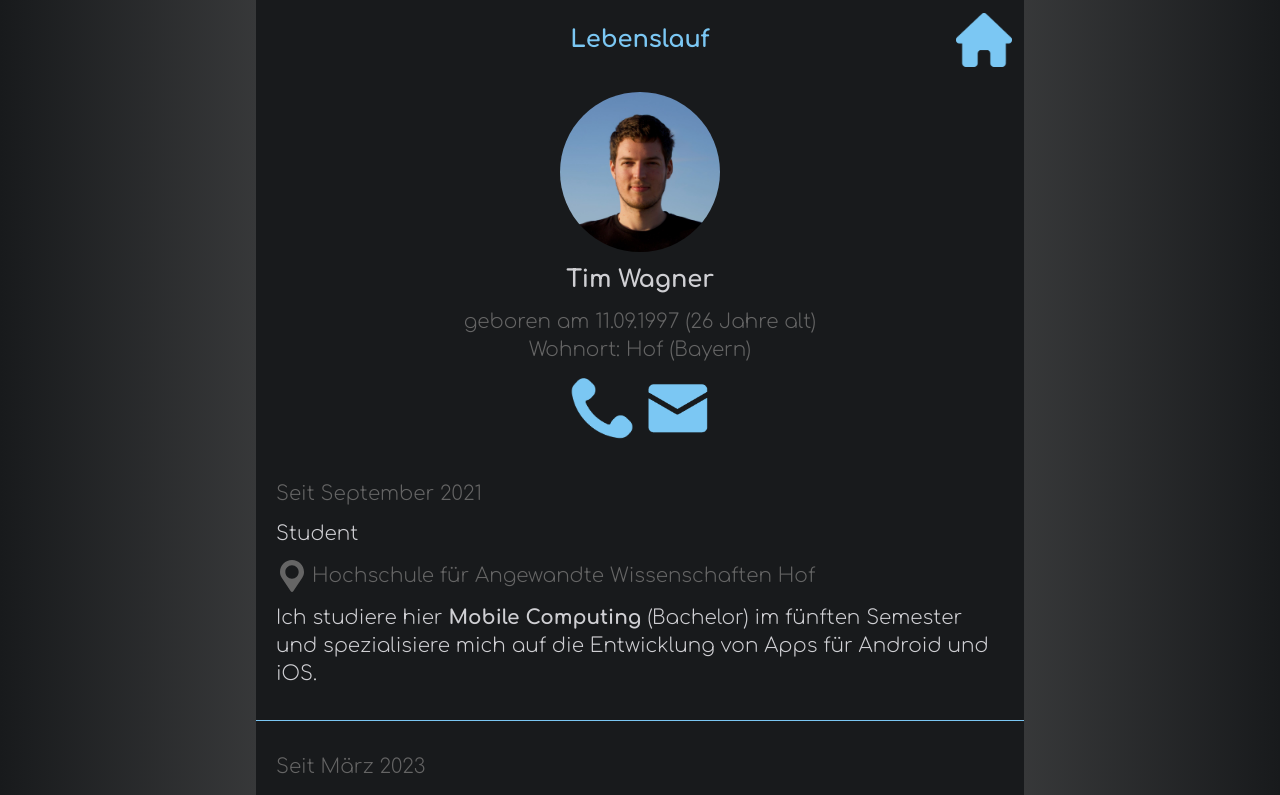
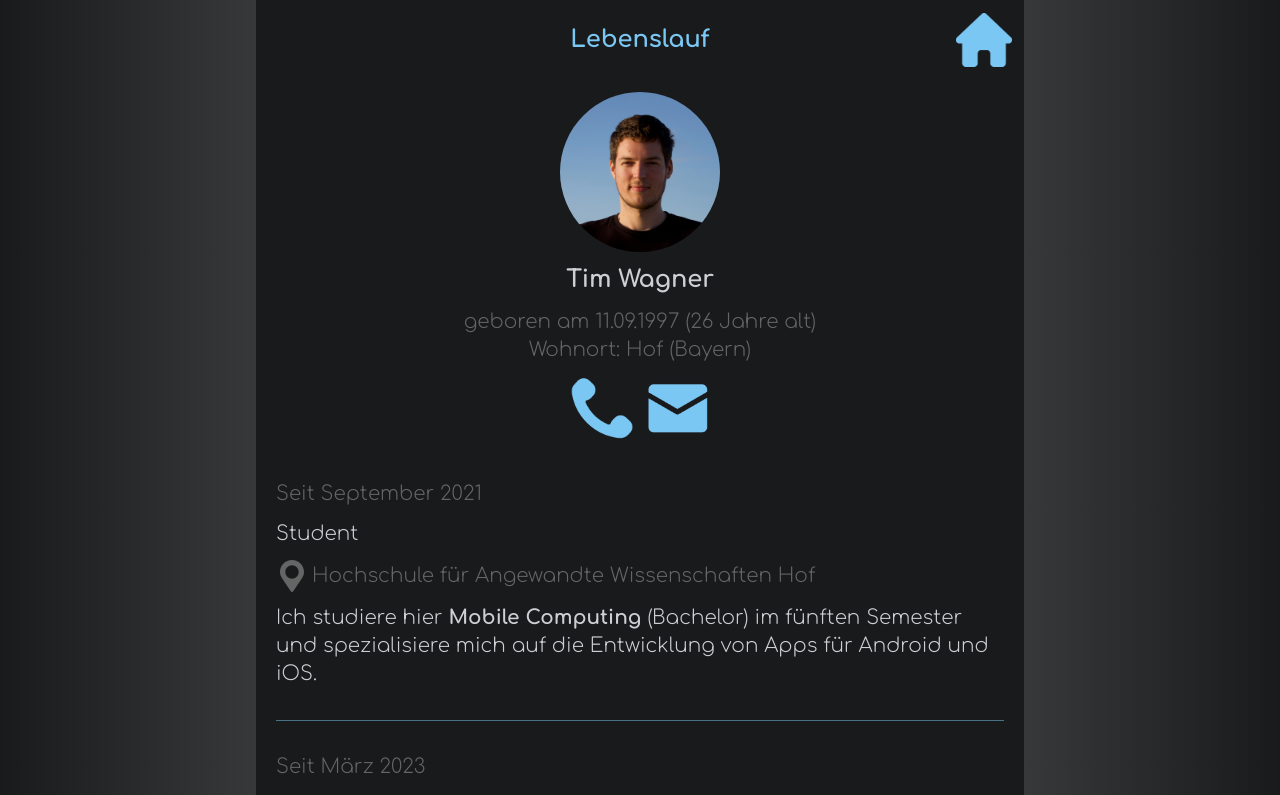
Before and after one commit to tim-w97/MyProfilePage, a React (Create React App) app: page /lebenslauf in a window 1280 px wide. Shown: the top 795 px of the page. Built offline with nearby package versions, Linux system fonts and the light colour scheme.

Commit message:
changed design of Divider

```diff
--- a/src/widgets/Divider.js
+++ b/src/widgets/Divider.js
@@ -1,5 +1,7 @@
 function Divider() {
-  return <div className="bg-tim-light-blue h-[1px] my-8"></div>;
+  return (
+      <div className="bg-tim-light-blue h-[1px] my-8 mx-0 md:mx-5 opacity-50"></div>
+  )
 }
 
 export default Divider;
```
